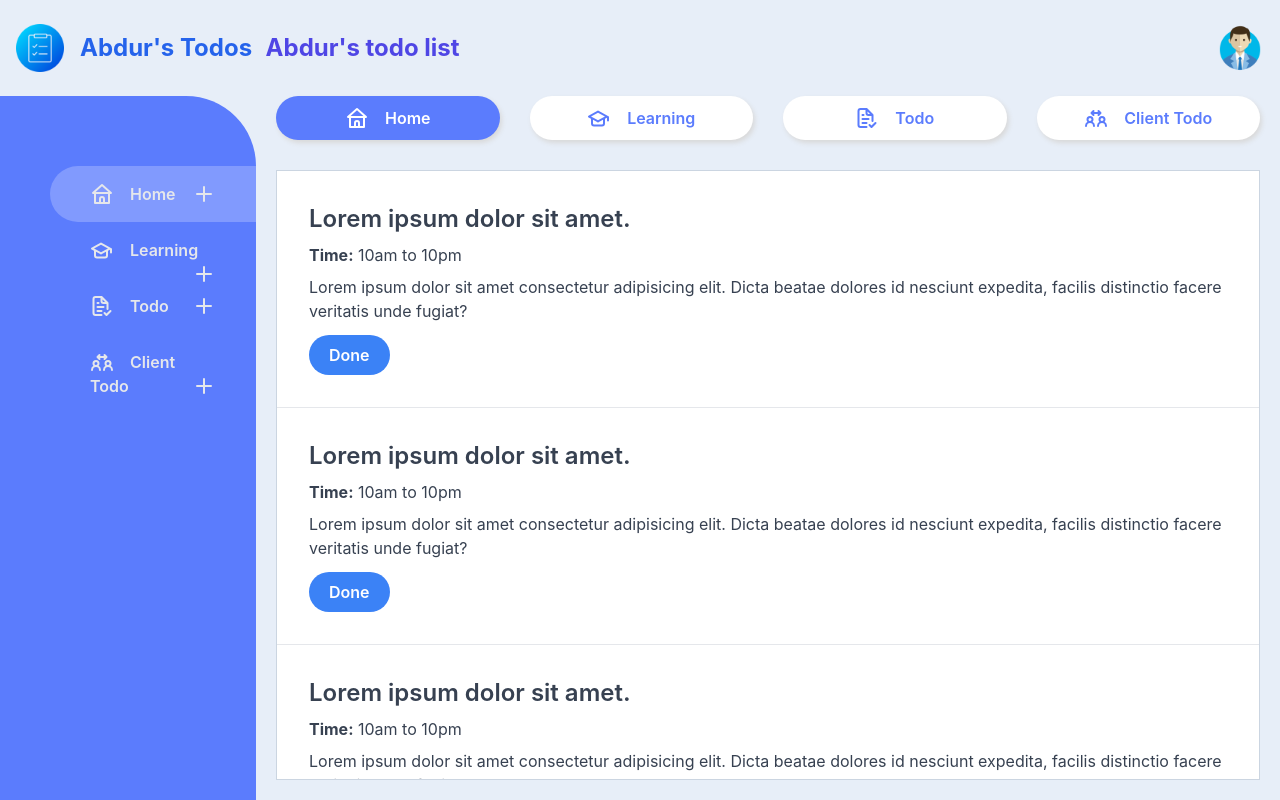
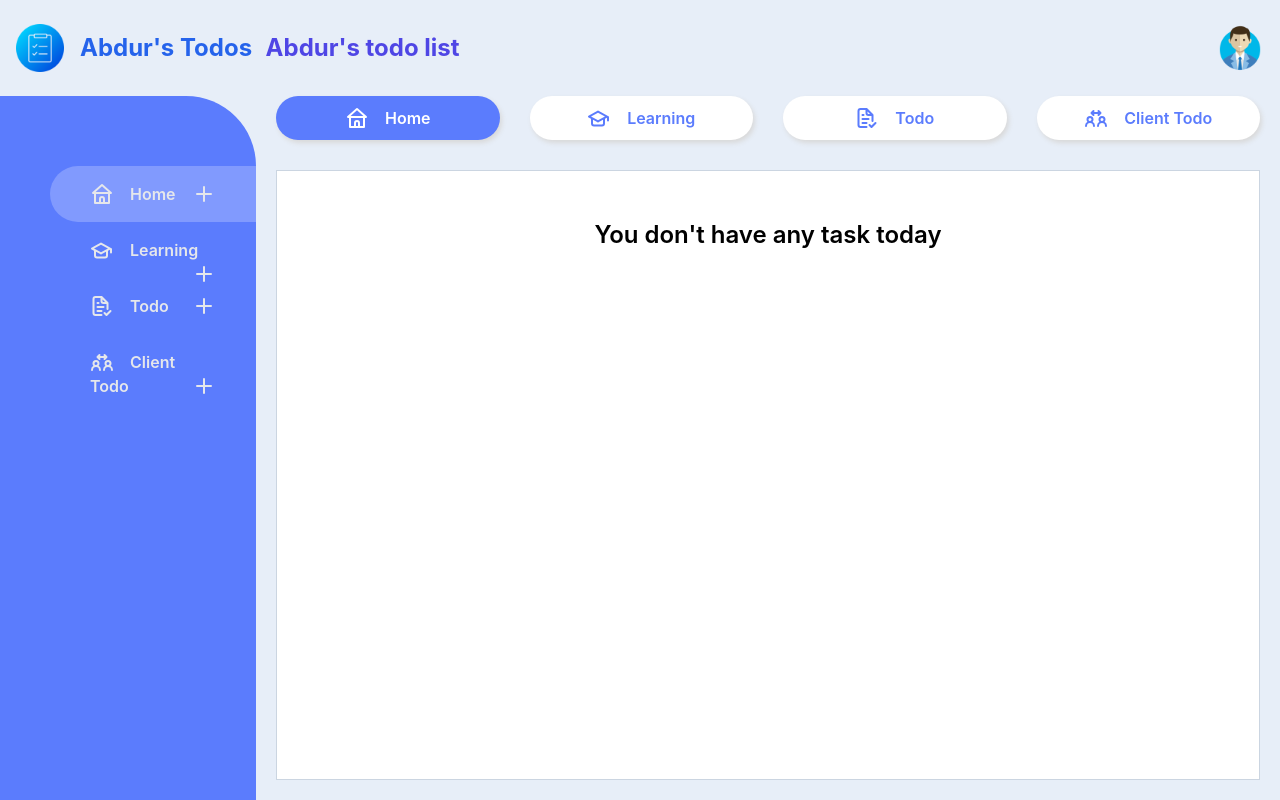
Before and after one commit to abdurrahim5g/react-todo, a React (Create React App) app: page / in a window 1280 px wide. Built offline with nearby package versions, Linux system fonts and the light colour scheme.

Commit message:
Filter the key from URL for localStorage

```diff
--- a/src/components/AddTodoPopup/AddTodoPopup.js
+++ b/src/components/AddTodoPopup/AddTodoPopup.js
@@ -20,36 +20,31 @@ const AddTodoPopup = () => {
               <img src={checklist} alt="Todo checklist" className="pr-5" />
             </div>
             <div className="text col-span-3">
-              <h4 className="text-2xl font-semibold mb-2">
-                Lorem, ipsum dolor.
-              </h4>
-              <p>
-                Lorem ipsum dolor sit amet, consectetur adipisicing elit. Non,
-                temporibus.
-              </p>
+              <h4 className="text-2xl font-semibold mb-2">Add your todo ✔</h4>
+              <p>Give a short description for knowing your todo instant ✅</p>
             </div>
           </div>
         </header>
         <div className="popupTodoForm">
-          <SingleFormItem label="Todo Title" id="todoTitle"></SingleFormItem>
+          <SingleFormItem
+            label="Todo Title"
+            id="todoTitle"
+            placeholder="Enter your title"
+          ></SingleFormItem>
 
-          <div className="grid star-end-time grid-cols-2 gap-6 my-7">
-            <SingleFormItem
-              type="time"
-              label="Start Time"
-              id="startTime"
-            ></SingleFormItem>
-            <SingleFormItem
-              type="time"
-              label="End Time"
-              id="endTime"
-            ></SingleFormItem>
-          </div>
+          <SingleFormItem
+            type="text"
+            label="Start & End Time"
+            id="startEndTime"
+            className="my-5"
+            placeholder="10am to 12pm"
+          ></SingleFormItem>
 
           <SingleFormItem
             type="todoDescription"
             label="Todo Description"
             id="todoDescription"
+            placeholder="Short description about your todo 📝"
           ></SingleFormItem>
 
           <button
--- a/src/components/SingleFormItem/SingleFormItem.js
+++ b/src/components/SingleFormItem/SingleFormItem.js
@@ -1,26 +1,28 @@
 import React from "react";
 
-const SingleFormItem = ({ label, type, id }) => {
+const SingleFormItem = ({ label, type, id, placeholder, className }) => {
   const currentType = type ? type : "text";
   return (
-    <div className="single-form-item">
-      <label htmlFor={id} className="font-semibold block mb-1">
+    <div className={`single-form-item ${className}`}>
+      <label htmlFor={id} className="font-medium block mb-1">
         {label}
       </label>
       {currentType !== "todoDescription" && (
         <input
           type={currentType}
           id={id}
-          className="border border-gray-400 outline-none py-2 px-6 rounded w-full"
+          className="border border-gray-400 outline-none py-2 px-4 rounded w-full"
+          placeholder={placeholder}
         />
       )}
       {currentType === "todoDescription" && (
         <textarea
           name=""
-          className="border border-gray-400 outline-none py-2 px-6 rounded w-full resize-none"
+          className="border border-gray-400 outline-none py-2 px-4 rounded w-full resize-none"
           id={id}
           cols="30"
           rows="4"
+          placeholder={placeholder}
         ></textarea>
       )}
     </div>
--- a/src/components/Todo/Todo.css
+++ b/src/components/Todo/Todo.css
@@ -1,3 +1,3 @@
-section.todo-content .single-todo:last-child > div {
-  border-bottom: none;
+section.todo-content .single-todo:first-child > div {
+  border-top: none;
 }
--- a/src/components/Todo/Todo.js
+++ b/src/components/Todo/Todo.js
@@ -2,21 +2,23 @@ import React from "react";
 import Button from "../Button/Button";
 import "./Todo.css";
 
-const Todo = () => {
+const Todo = ({ todoItem }) => {
+  const { title, desc, startEndTime, status } = todoItem;
+  console.log(todoItem);
   return (
-    <div className="single-todo hover:bg-slate-50 transition">
+    <div
+      className={`single-todo hover:bg-slate-50 transition ${
+        status && "complete"
+      }`}
+    >
       <div className=" border-b py-8 px-8 ">
         <h4 className="todo-title font-semibold text-2xl text-gray-700">
-          Lorem ipsum dolor sit amet.
+          {title}
         </h4>
         <p className="my-2 text-gray-700">
-          <strong>Time:</strong> 10am to 10pm
+          <strong>Time:</strong> {startEndTime}
         </p>
-        <p className="text-gray-700 mb-3">
-          Lorem ipsum dolor sit amet consectetur adipisicing elit. Dicta beatae
-          dolores id nesciunt expedita, facilis distinctio facere veritatis unde
-          fugiat?
-        </p>
+        <p className="text-gray-700 mb-3">{desc}</p>
         <div className="status">
           <Button className="active">Done</Button>
         </div>
--- a/src/components/TodoContent/TodoContent.css
+++ b/src/components/TodoContent/TodoContent.css
@@ -11,3 +11,7 @@ section.todo-content {
 section.todo-content::-webkit-scrollbar {
   display: none;
 }
+
+.no-todo {
+  text-align: center;
+}
--- a/src/components/TodoContent/TodoContent.js
+++ b/src/components/TodoContent/TodoContent.js
@@ -1,13 +1,26 @@
-import React from "react";
+import React, { useEffect, useState } from "react";
 import Todo from "../Todo/Todo";
 import "./TodoContent.css";
+
 const TodoContent = () => {
+  const [todo, setTodo] = useState([]);
+  const noTodoMessage = !todo && (
+    <h2 className="no-todo text-center text-2xl font-semibold mt-12">
+      You don't have any task today
+    </h2>
+  );
+
+  useEffect(() => {
+    setTodo(JSON.parse(localStorage.getItem("todo")));
+  }, []);
+
+  console.log(todo);
   return (
     <section className="todo-content" style={{ background: "#fff" }}>
-      <Todo></Todo>
-      <Todo></Todo>
-      <Todo></Todo>
-      <Todo></Todo>
+      {todo?.map((todoItem) => (
+        <Todo key={todo.id} todoItem={todoItem}></Todo>
+      ))}
+      {noTodoMessage}
     </section>
   );
 };
--- a/src/utility/utility.js
+++ b/src/utility/utility.js
@@ -14,22 +14,20 @@ const todo = [];
 const getDataFromTodoForm = () => {
   const title = document.getElementById("todoTitle");
   const desc = document.getElementById("todoDescription");
-  const startTime = document.getElementById("startTime");
-  const endTime = document.getElementById("endTime");
+  const startEndTime = document.getElementById("startEndTime");
   const id = new Date().getTime();
 
   const newTodo = {
     id: id,
     title: title.value,
     desc: desc.value,
-    startTime: startTime.value,
-    endTime: endTime.value,
+    startEndTime: startEndTime.value,
     status: 0,
   };
   todo.push(newTodo);
-  setTodoIntoLocalstorage("todo");
+  setTodoIntoLocalstorage(getKeyFromURL());
 
-  title.value = desc.value = startTime.value = endTime.value = "";
+  title.value = desc.value = startEndTime.value = "";
 
   return false;
 };
@@ -38,4 +36,13 @@ const getDataFromTodoForm = () => {
 const setTodoIntoLocalstorage = (key = "todo") => {
   localStorage.setItem(key, JSON.stringify(todo));
 };
+
+// get the pathname from url
+const getKeyFromURL = () => {
+  const path = window.location.pathname;
+  const filterKey = path.substring(1);
+  return filterKey;
+};
+
+// export all the functions from hare
 export { isTodoPopupShow, getDataFromTodoForm, setTodoIntoLocalstorage };
```
